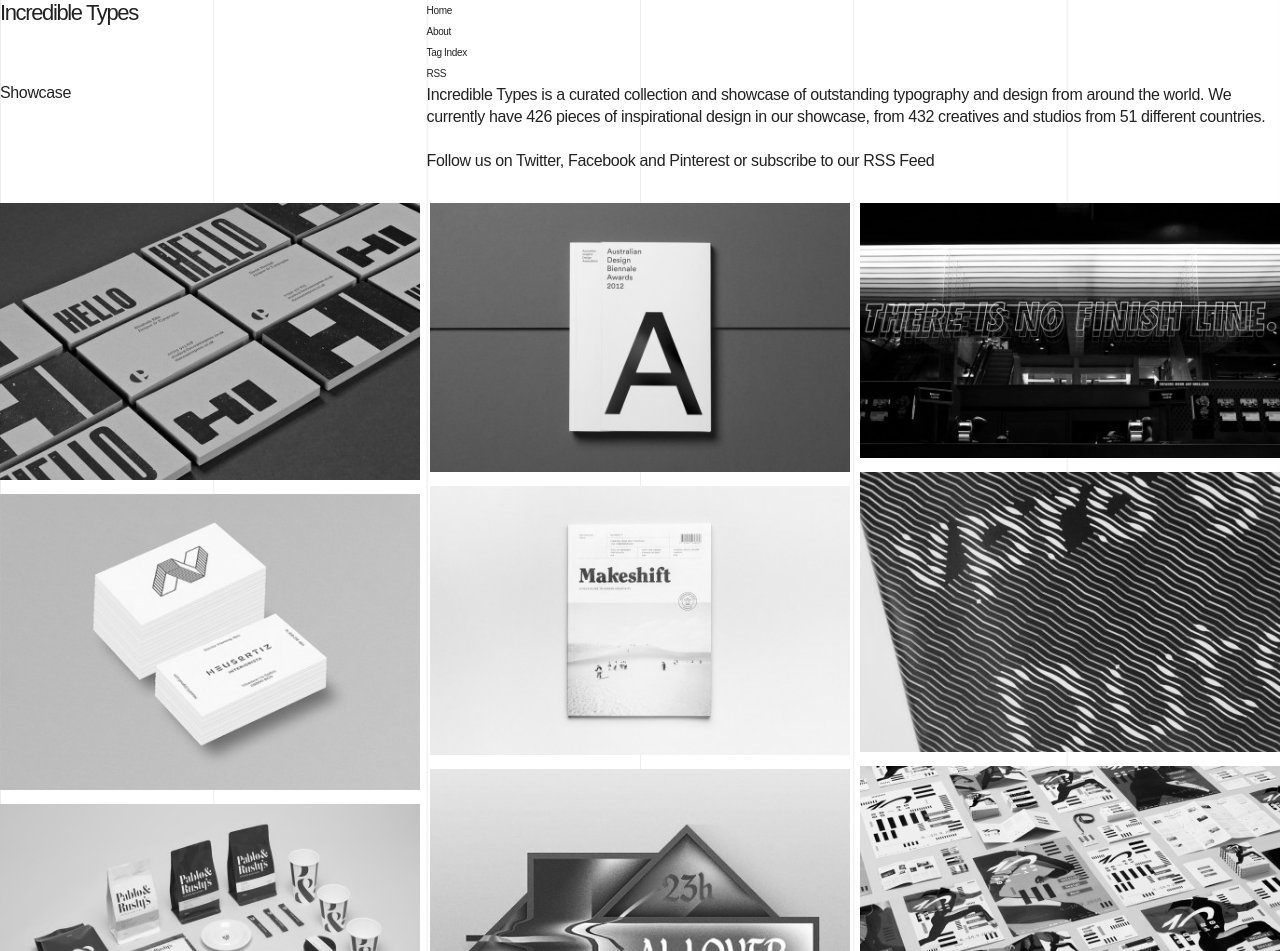
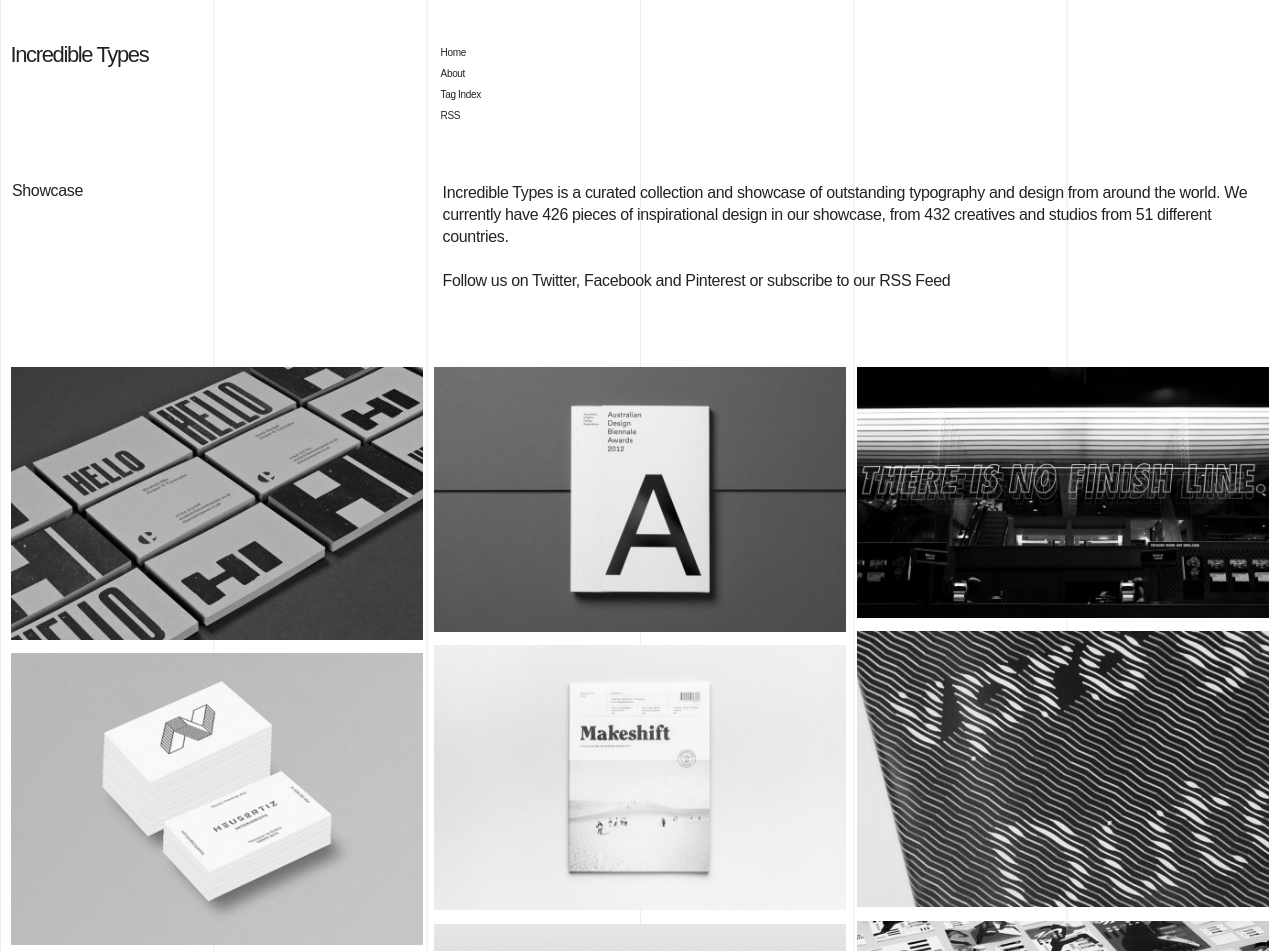
Before and after one commit to nuanprae/foocoding, a plain HTML site: page module1/wk3/index.html in a window 1280 px wide. Shown: the top 951 px of the page. Drawn offline with Linux system fonts and the light colour scheme.

Commit message:
Still trying to figure out padding

```diff
--- a/module1/wk3/style.css
+++ b/module1/wk3/style.css
@@ -122,37 +122,40 @@ footer a:visited {
   }
   header {
     display: flex;
+    padding: 3em 0.75em 4em 0.75em;
   }
-  header > h1 {
+  header h1 {
     width: 33.33%;
   }
-  header > p {
+  header nav {
     width: 66.66%;
+    padding: 0 0.75em;
   }
   .introduction {
     display: flex;
     font-size: 1rem;
+    padding: 0 0.75em 4em 0.75em;
   }
   .introduction > h2 {
     width: 33.33%;
   }
   .introduction > p {
     width: 66.66%;
+    padding: 0 0.75em;
   }
   .latest-posts {
     display: grid;
     grid-template-columns: repeat(6, 1fr);
     grid-template-rows: repeat(2, minmax(min-content, auto));
+    padding-bottom: 8em;
+    line-height: 1.375rem;
   }
-  .latest-posts > ul li a:link {
+  .latest-posts ul li a:link {
     color: #222;
   }
   .latest-posts h3 {
     grid-column: 3/4;
     grid-row: 1;
-  }
-  .latest-posts li {
-    line-height: 1.375rem;
   }
   .col-1 {
     grid-column: 3/4;
@@ -186,5 +189,6 @@ footer a:visited {
   .masonry {
     column-count: 3;
     column-gap: 0.75em;
+    padding: 0 0.75em 4em 0.75em;
   }
 }
```
